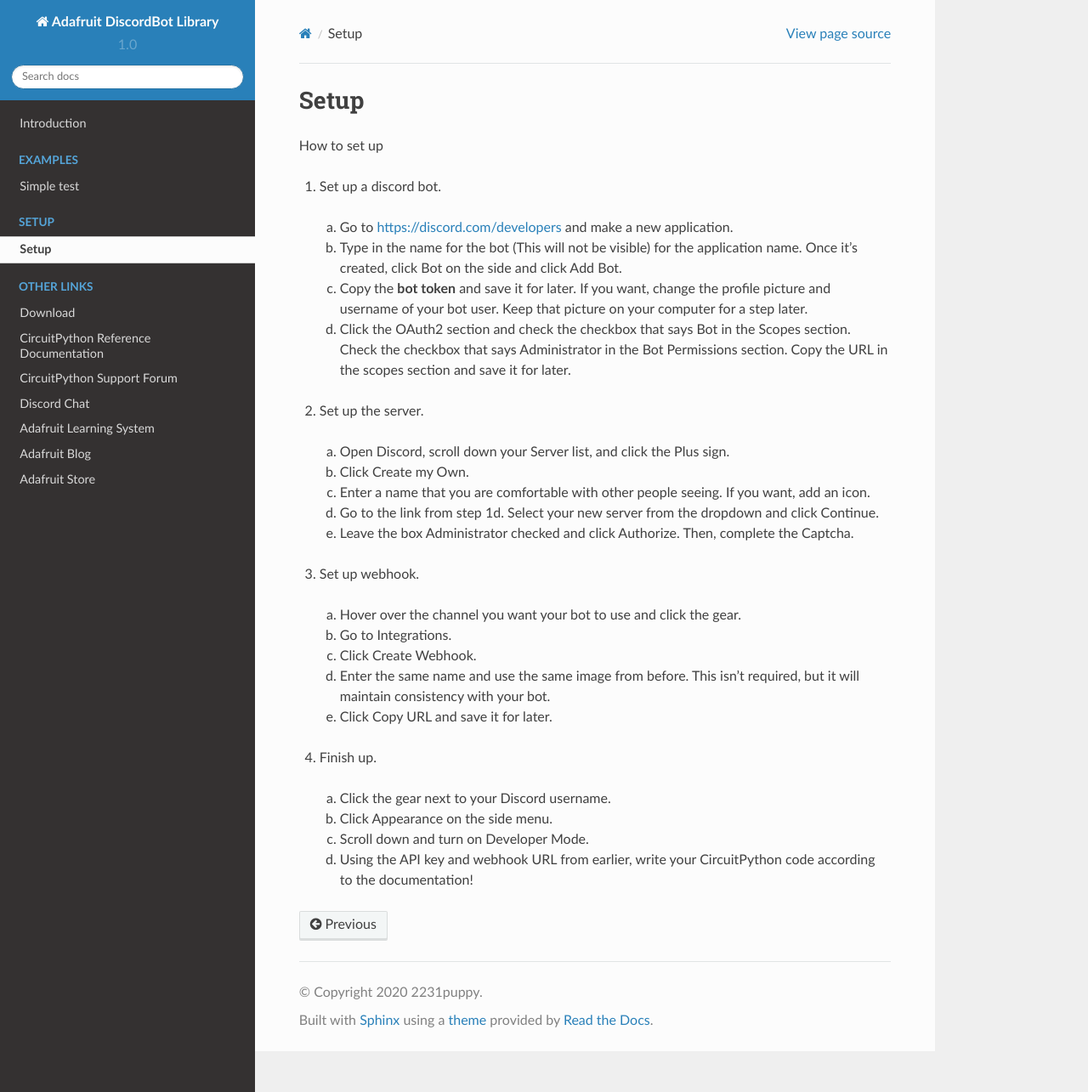
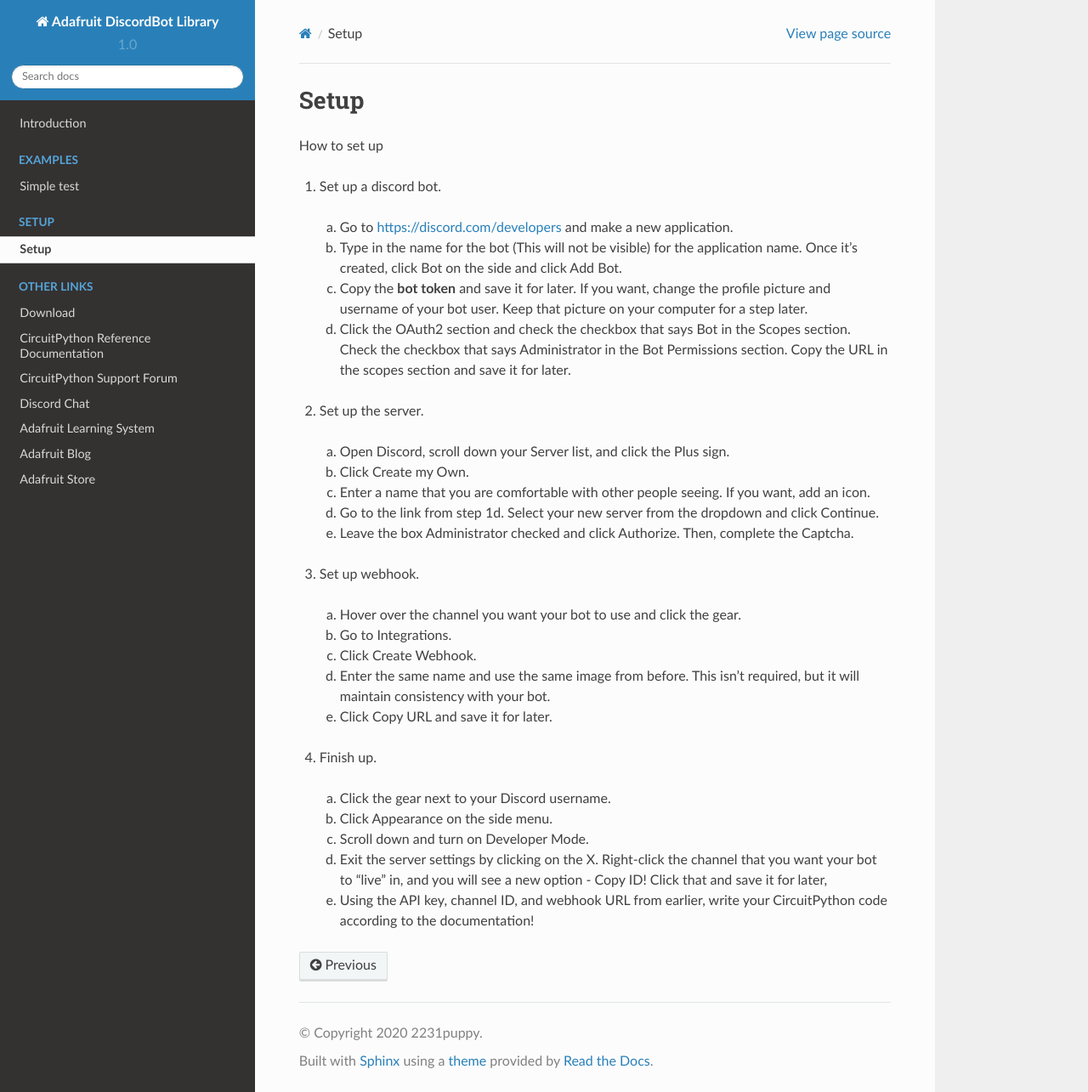
Before and after one commit to MichaByte/CircuitPython_DiscordBot, a Sphinx documentation site: the page built from docs/setup.rst, in a window 1280 px wide and 1285 px high. Shown: the whole window at 85% size. Built offline with Sphinx 7.4.7 and the Read the Docs theme 2.0.0, drawn with Linux system fonts in a browser that asks for light colours.

Commit message:
Finished Setup page of docs

```diff
--- a/docs/setup.rst
+++ b/docs/setup.rst
@@ -32,4 +32,5 @@
   a. Click the gear next to your Discord username.
   b. Click Appearance on the side menu.
   c. Scroll down and turn on Developer Mode.
-  d. Using the API key and webhook URL from earlier, write your CircuitPython code according to the documentation!
+  d. Exit the server settings by clicking on the X. Right-click the channel that you want your bot to "live" in, and you will see a new option - Copy ID! Click that and save it for later,
+  e. Using the API key, channel ID, and webhook URL from earlier, write your CircuitPython code according to the documentation!
```
